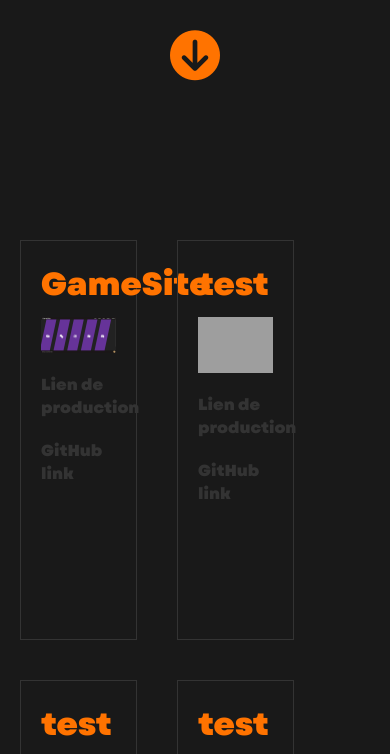
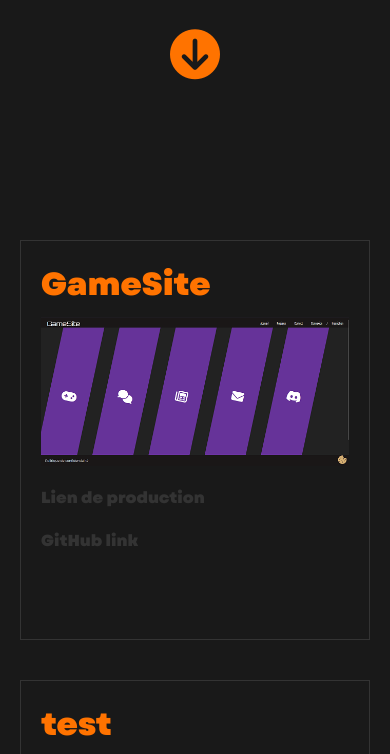
Before and after one commit to Noziho/PortFolio, a PHP site: page /public/index.html in a window 390 px wide. Shown: the part 647-1401 px from the top of the page. Run offline with PHP 8.4, Linux system fonts and the light colour scheme; style sheets or scripts are compiled from the project's sources; some libraries are stand-ins or nearby versions; grey boxes are pictures that could not be loaded.

Commit message:
Edit link

```diff
--- a/assets/js/Project.js
+++ b/assets/js/Project.js
@@ -35,6 +35,7 @@ export function Project (name, thumbnail, prodLink, gitHubLink) {
         let projectProdLink = document.createElement("a");
         projectProdLink.innerHTML = "Lien de production"
         projectProdLink.href = this.prodLink;
+        projectProdLink.target = "_blank";
         projectProdLink.add
 
 
@@ -44,6 +45,7 @@ export function Project (name, thumbnail, prodLink, gitHubLink) {
 
         let projectGitHubLink = document.createElement("a");
         projectGitHubLink.innerHTML = "GitHub link";
+        projectGitHubLink.target = "_blank";
         projectGitHubLink.href = this.gitHubLink;
 
 
--- a/assets/js/app.js
+++ b/assets/js/app.js
@@ -21,33 +21,17 @@ let typed = new Typed('#title', options);
 const test1 = new Project('GameSite', gameSiteThumbnails, 'https://gamesite.noziho.com', 'https://github.com/Noziho/gameSite');
 test1.setProject();
 
-const test2 = new Project('test', 'tete', 'https://google.fr', 'https://moodle.up-to.fr/course/view.php?id=17&sectionid=814');
+const test2 = new Project('test', 'tete', 'https://google.fr', 'https://google.fr');
 test2.setProject();
 
-const test3 = new Project('test', 'tete', 'https://google.fr', 'https://moodle.up-to.fr/course/view.php?id=17&sectionid=814');
+const test3 = new Project('test', 'tete', 'https://google.fr', 'https://google.fr');
 test3.setProject();
 
-const test4 = new Project('test', 'tete', 'https://google.fr', 'https://moodle.up-to.fr/course/view.php?id=17&sectionid=814');
+const test4 = new Project('test', 'tete', 'https://google.fr', 'https://google.fr');
 test4.setProject();
 
-const test5 = new Project('test', 'tete', 'https://google.fr', 'https://moodle.up-to.fr/course/view.php?id=17&sectionid=814');
+const test5 = new Project('test', 'tete', 'https://google.fr', 'https://google.fr');
 test5.setProject();
 
-const test6 = new Project('test', 'tete', 'https://google.fr', 'https://moodle.up-to.fr/course/view.php?id=17&sectionid=814');
+const test6 = new Project('test', 'tete', 'https://google.fr', 'https://google.fr');
 test6.setProject();
-
-/**
-let i = 0;
-let text = "About me";
-let speed = 100;
-
-function typeWriter() {
-    if (i < text.length) {
-        document.getElementById("title").innerHTML += text.charAt(i);
-        i++;
-        setTimeout(typeWriter, speed);
-    }
-}
-
-typeWriter();
-**/
--- a/assets/styles/styles.scss
+++ b/assets/styles/styles.scss
@@ -138,3 +138,17 @@ footer {
     margin-top: 0.5rem;
   }
 }
+
+@media screen and (max-width: 1270px) {
+  .projectContainer {
+    justify-content: center;
+  }
+
+}
+
+@media screen and (max-width: 890px) {
+  .project {
+    width: 100%;
+  }
+
+}
--- a/public/index.html
+++ b/public/index.html
@@ -5,7 +5,8 @@
     <meta name="viewport"
           content="width=device-width, user-scalable=no, initial-scale=1.0, maximum-scale=1.0, minimum-scale=1.0">
     <meta http-equiv="X-UA-Compatible" content="ie=edge">
-    <title>HomePage</title>
+    <title>Noziho | Web developer</title>
+    <link rel="icon" href="/build/img/Noziho.png">
 </head>
 <body>
 <header class="padding-1">
@@ -24,11 +25,11 @@
         </div>
 
         <div id="myProjects">
-            <i class="fa-solid fa-circle-arrow-down"></i>
+            <a href="#projects"><i class="fa-solid fa-circle-arrow-down"></i></a>
         </div>
     </div>
 
-    <div class="projectContainer">
+    <div class="projectContainer" id="projects">
 
     </div>
 </div>
```
